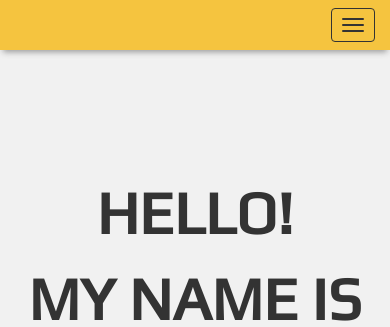
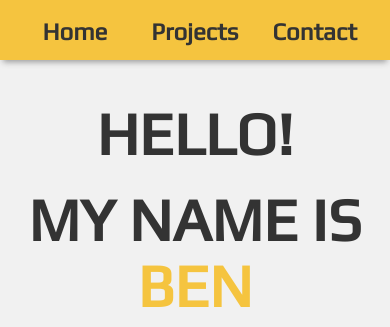
Before and after one commit to ben-lacy/Personal-Portfolio, a plain HTML site: page index.html in a window 390 px wide. Shown: the top 327 px of the page. Drawn offline with nearby package versions, Linux system fonts and the light colour scheme.

Commit message:
little fixes

```diff
--- a/index.html
+++ b/index.html
@@ -12,25 +12,20 @@
         <link href="https://fonts.googleapis.com/css?family=Play" rel="stylesheet">
     </head>
     <body>
-        <nav class="navbar navbar-default navbar-fixed-top">
-            <div class="container-fluid">
-                <div class="navbar-header">
-                    <button type="button" class="navbar-toggle collapsed" data-toggle="collapse" data-target="#collapser">
-                        <span class="icon-bar"></span>
-                        <span class="icon-bar"></span>
-                        <span class="icon-bar"></span>
-                    </button>
+        <nav class="simpleNav">
+            <div class="container">
+                <div class="nav-item">
+                    <a href="#">Home</a>
                 </div>
-
-                <div class="collapse navbar-collapse" id="collapser">
-                    <ul class="nav navbar-nav navbar-right">
-                        <li><a href="#">About</a></li>
-                        <li><a href="#">Projects</a></li>
-                        <li><a href="#">Contact</a></li>
-                    </ul>
+                <div class="nav-item">
+                    <a href="#">Projects</a>
+                </div>
+                <div class="nav-item">
+                    <a href="#">Contact</a>
                 </div>
             </div>
         </nav>
+        <br><br>
         <div class="container">
         <!-- //////////////// LANDING PAGE ////////////////// -->
             <div class="row text-center" id="welcome">
@@ -52,7 +47,7 @@
                     </div>
                 </div>
             </div>
-
+        <br><br>
         <!-- //////////////// PROJECTS ////////////////// -->
             <div class="row text-center" id="myProjects">
                 <h1 class="hello" >MY PROJECTS</h1>
@@ -142,7 +137,7 @@
                     </div>
                 </div>
             </div>
-
+        <br><br>
         <!-- //////////////// CONTACT ME ////////////////// -->
             <div class="row text-center" id="contactMe">
                 <h1 class="hello" >LET'S CHAT</h1>
@@ -173,7 +168,7 @@
                                 <div class="form-group">
                                     <textarea class="form-control" rows="10" id="message" placeholder="Your Message"></textarea>
                                 </div>
-                                <button type="submit" class="btn btn-default">Submit</button>
+                                <button type="submit" class="btn btn-warning">Submit</button>
                             </form>
                         </div>
                     </div>
--- a/style/style.css
+++ b/style/style.css
@@ -1,46 +1,38 @@
 body, html{
-  padding-top: 80px;
   background-color: #f1f1f1;
   color: #333;
   font-family: 'Play', sans-serif;
+  font-size: 18px;
 }
 
 /* NAVBAR */
-  .navbar-default {
+  .simpleNav {
     background-color: #f5c43f;
-    border: none;
     font-weight: bold;
+    width: 100%;
+    height: 60px;
     box-shadow: 0 5px 6px -3px #999;
+    position: fixed;
+    top: 0;
+    z-index: 3;
   }
 
-  .navbar-default .navbar-nav > li > a {
-    font-size: 18px;
-    color: #333;
-    margin-right: 40px;
+  .nav-item{
+    width: 33.3%;
+    text-align: center;
+    float: left;
+    font-size: 24px;
+    padding: 15px;
   }
 
-  .navbar-default .navbar-nav > li > a:hover,
-  .navbar-default .navbar-nav > li > a:focus{
+  .nav-item > a {
+    color: #333;
+  }
+
+  .nav-item > a:hover,
+  .nav-item > a:focus{
     color: #fff;
     text-decoration: underline;
-  }
-
-  .icon-bar
-  {
-    background:#333 !important;
-  }
-
-  .navbar-default .navbar-toggle {
-    background: #f5c43f !important;
-    border: solid 1px #333 !important;
-  }
-
-  .navbar-default .navbar-toggle:hover {
-    background: #f1f1f1 !important;
-  }
-
-  .navbar-collapse.in {
-    background: RGBA(245,196,63,0);
   }
 
 #banner{
@@ -52,7 +44,6 @@ body, html{
   margin-top: 30px;
   cursor: pointer;
   padding: 10px;
-  font-size: 18px;
   border: solid 2px #333;
   font-weight: bold;
   background-color: #f1f1f1;
@@ -74,7 +65,6 @@ body, html{
   margin: 15px;
   padding: 10px;
   text-align: left;
-  font-size: 16px;
 }
 
 .project-link{
@@ -87,8 +77,29 @@ body, html{
   color: #f5c43f;
 }
 
+.form-group > input {
+  height: 50px;
+  font-size: 18px;
+}
+
+.form-group > textarea{
+  font-size: 18px;
+}
+
+.btn-warning {
+  color: #333;
+  font-weight: bold;
+  font-size: 18px;
+}
+
+#welcome, #myProjects, #contactMe {
+  margin-top: 30px;
+  margin-bottom: 20px;
+}
+
 @media screen and (min-width: 992px){
   #welcome, #myProjects, #contactMe {
     height: 90vh;
+    margin-top: 100px;
   }
 }
```
